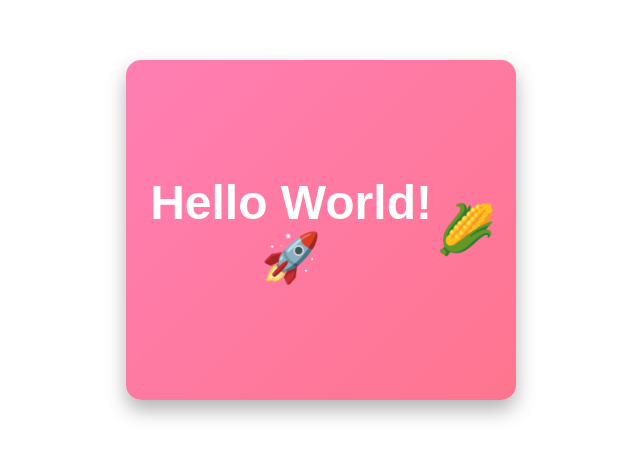
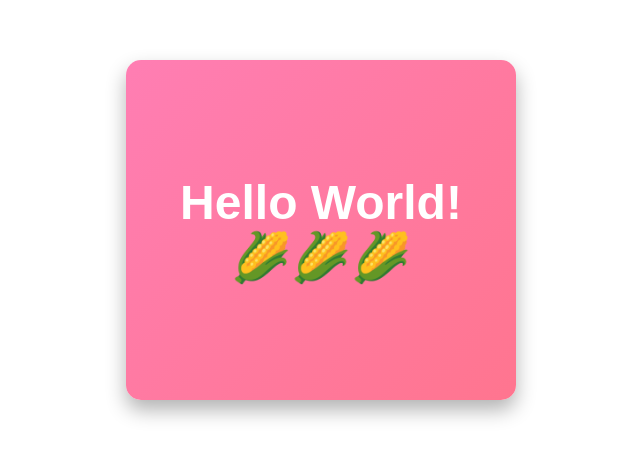
Before and after one commit to mahiznan/docker-demo, a plain HTML site: page index.html in a window 1280 px wide. Shown: the part 170-628 px from the top of the page, without its empty margins (319-959 px from the left). Drawn offline with Linux system fonts and the light colour scheme.

```diff
--- a/index.html
+++ b/index.html
@@ -38,8 +38,7 @@
 </head>
 <body>
   <div class="box">
-    <h1>Hello World! 🚀</h1>
-    <h1>🌽</h1>
+    <h1>Hello World! 🌽🌽🌽</h1>
   </div>
 </body>
 </html>
```
